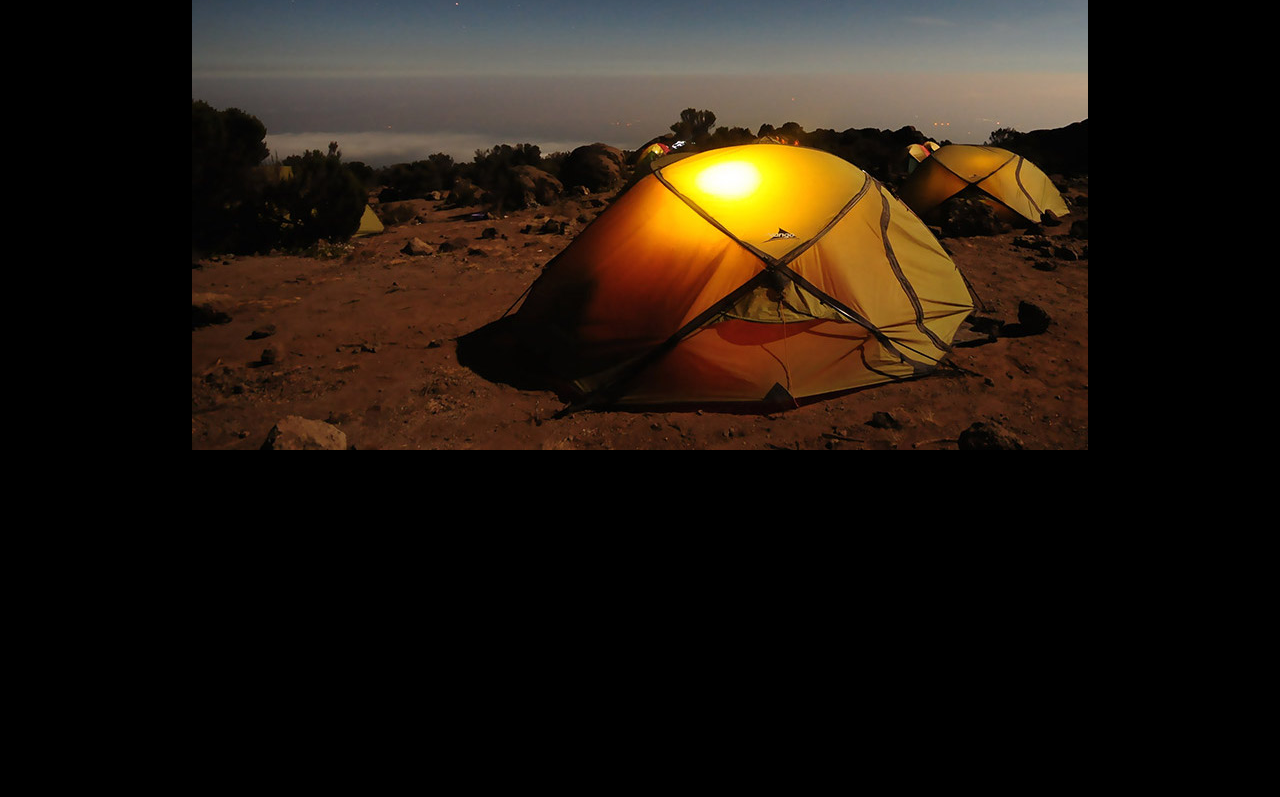
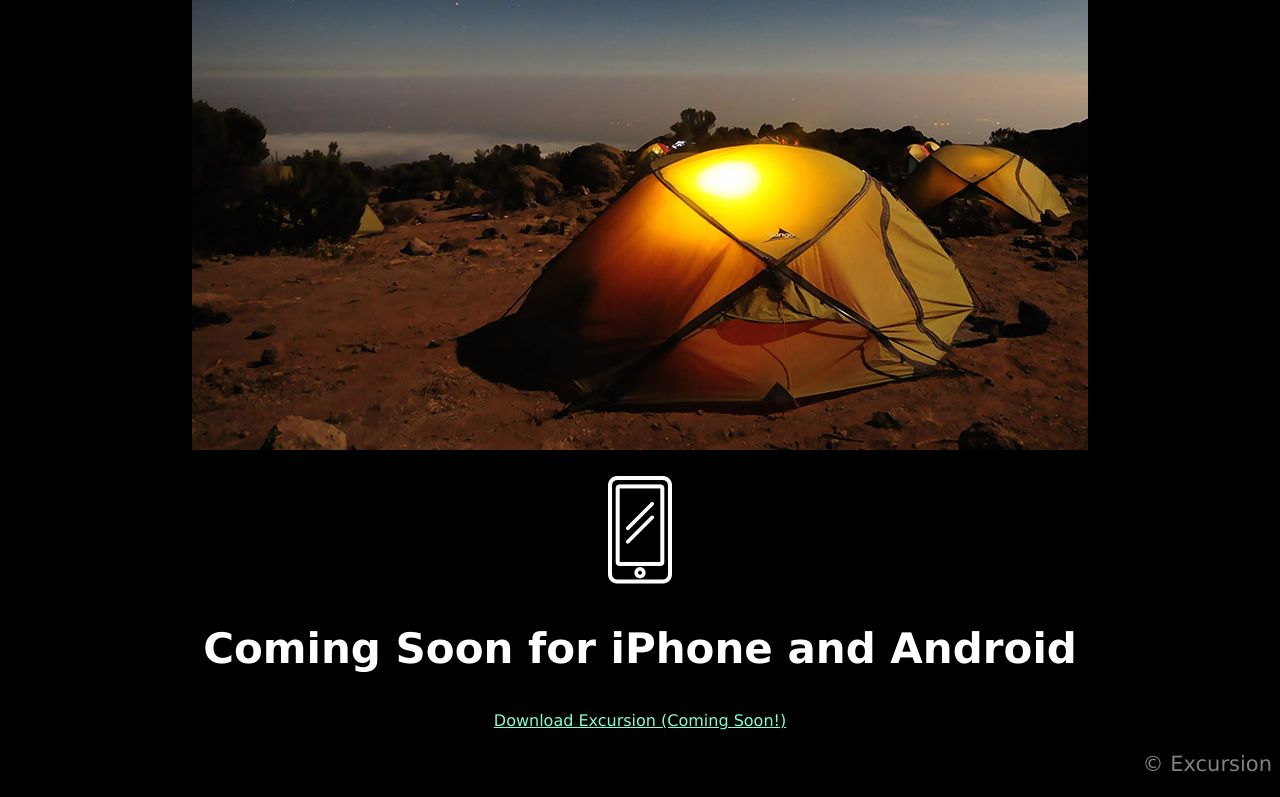
Before and after one commit to HeidiPierce/excursion, a plain HTML site: page index.html in a window 1280 px wide. Shown: the part 1194-1991 px from the top of the page. Before the commit the page ends 1670 px from the top, so only its background shows below. Drawn offline with Linux system fonts and the light colour scheme.

Commit message:
Final changes to the project: Completed.

```diff
--- a/Resources/css/style.css
+++ b/Resources/css/style.css
@@ -23,13 +23,17 @@ video {
   height: 720px;
   object-fit: contain;
 }
-/*Second heading*/
+/*Second and third heading*/
 h2 {
   font-size: 42px;
-  font-weight: 300;
+  font-weight: 300px;
 }
 /*Paragraph*/
 p {
   font-size: 21px;
   color: grey;
 }
+footer {
+  text-align: right;
+  color: grey;
+}
--- a/index.html
+++ b/index.html
@@ -5,7 +5,7 @@
     <link href="Resources/css/style.css" type="text/css" rel="stylesheet">
   <body>
     <h1>Discover hidden places in the world around you</h1>
-    <p><a class="download"href="https://grlq6pf14vb48c1dg47tnckmbdfk8b60aa208rgh6fi00v019c0g.codecademy.cloud/#" target="_blank">Download Excursion (Coming Soon!)</a>
+    <p><a class="download"href="https://s3.amazonaws.com/codecademy-content/programs/freelance-one/excursion/index.html#" target="_blank">Download Excursion (Coming Soon!)</a>
     </p>
     <p>
       <video autoplay loop width="320" height="240">
@@ -15,8 +15,18 @@
     <h2>Your personal travel guide</h2>
     <p>Excursion remembers places you like, and recommends new points of interest around you.</p>
     <p>
-    <img src="Resources/Images/landscape-image.jpg" />
+    <img src="Resources/Images/landscape-image.jpg" alt="">
     </p>
+    <p>
+    <img src="Resources/Images/cellphone-icon.png" alt="">
+    </p>
+    <h2>Coming Soon for iPhone and Android</h2>
+    <p> <a class="download"href="https://s3.amazonaws.com/codecademy-content/programs/freelance-one/excursion/index.html#" target="_blank">Download Excursion (Coming Soon!)</a>
+    </p>
+    <footer>
+      <p>&copy; Excursion</p>
+    </footer>
+
 
   </body>
 
```
